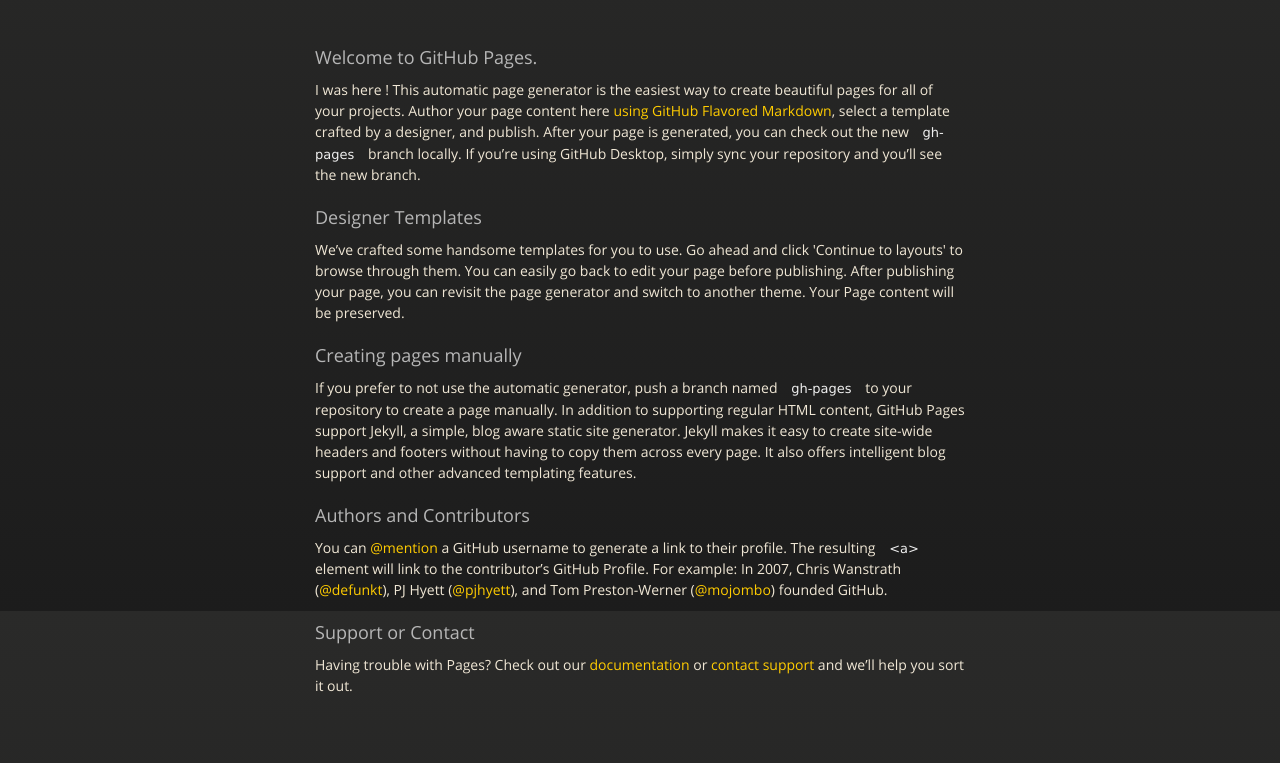
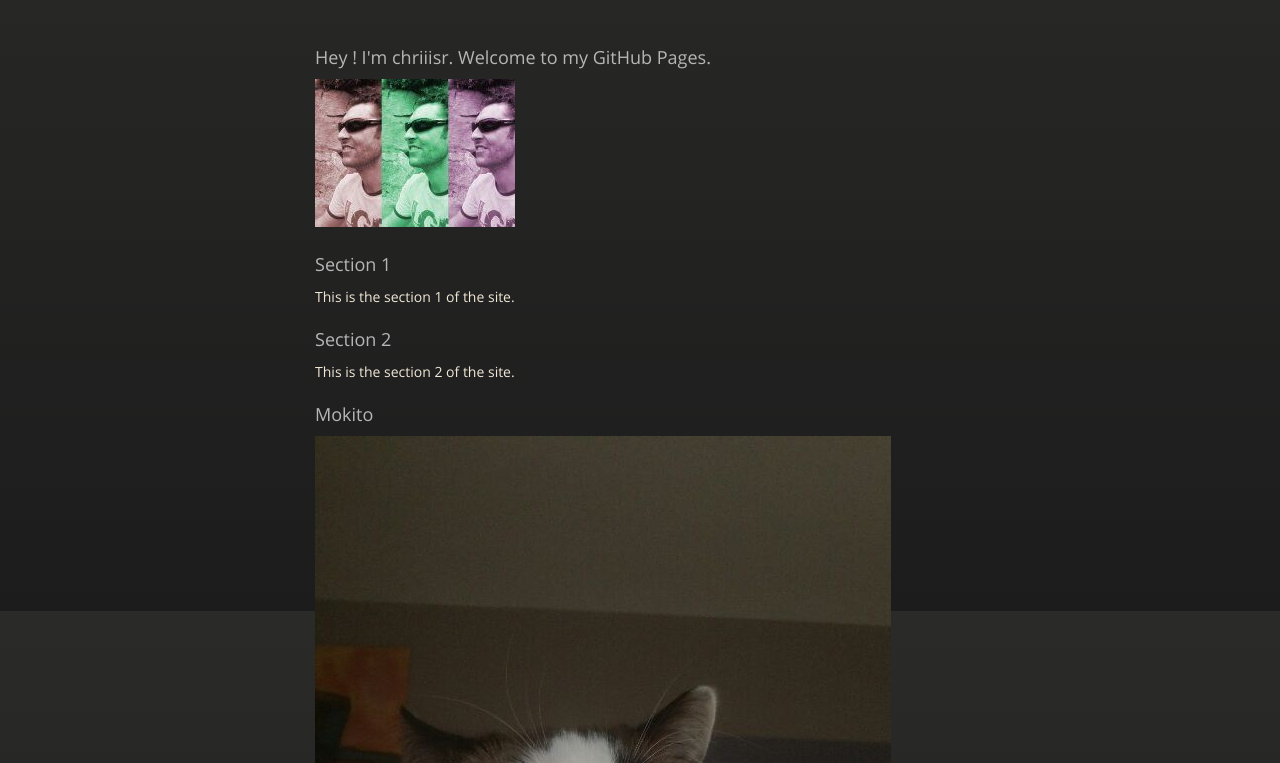
Before and after one commit to chriiisr/mysite, a plain HTML site: page index.html in a window 1280 px wide. Shown: the part 189-952 px from the top of the page. Drawn offline with nearby package versions, Linux system fonts and the light colour scheme.

Commit message:
Custom homepage
Custom homepage add 2 pic

```diff
--- a/index.html
+++ b/index.html
@@ -39,29 +39,26 @@
         </div>
 
         <h3>
-<a id="welcome-to-github-pages" class="anchor" href="#welcome-to-github-pages" aria-hidden="true"><span aria-hidden="true" class="octicon octicon-link"></span></a>Welcome to GitHub Pages.</h3>
-
-<p>I was here ! This automatic page generator is the easiest way to create beautiful pages for all of your projects. Author your page content here <a href="https://guides.github.com/features/mastering-markdown/">using GitHub Flavored Markdown</a>, select a template crafted by a designer, and publish. After your page is generated, you can check out the new <code>gh-pages</code> branch locally. If you’re using GitHub Desktop, simply sync your repository and you’ll see the new branch.</p>
+<a id="welcome-to-github-pages" class="anchor" href="#welcome-to-github-pages" aria-hidden="true"><span aria-hidden="true" class="octicon octicon-link"></span></a>Hey ! I'm chriiisr. Welcome to my GitHub Pages.</h3>
+<p><img src="myimages/fbk_wall.jpg"></p>
 
 <h3>
-<a id="designer-templates" class="anchor" href="#designer-templates" aria-hidden="true"><span aria-hidden="true" class="octicon octicon-link"></span></a>Designer Templates</h3>
-
-<p>We’ve crafted some handsome templates for you to use. Go ahead and click 'Continue to layouts' to browse through them. You can easily go back to edit your page before publishing. After publishing your page, you can revisit the page generator and switch to another theme. Your Page content will be preserved.</p>
+<a id="section1" class="anchor" href="#section1" aria-hidden="true"><span aria-hidden="true" class="octicon octicon-link"></span></a>Section 1</h3>
+<p>This is the section 1 of the site.</p>
 
 <h3>
-<a id="creating-pages-manually" class="anchor" href="#creating-pages-manually" aria-hidden="true"><span aria-hidden="true" class="octicon octicon-link"></span></a>Creating pages manually</h3>
-
-<p>If you prefer to not use the automatic generator, push a branch named <code>gh-pages</code> to your repository to create a page manually. In addition to supporting regular HTML content, GitHub Pages support Jekyll, a simple, blog aware static site generator. Jekyll makes it easy to create site-wide headers and footers without having to copy them across every page. It also offers intelligent blog support and other advanced templating features.</p>
+<a id="section2" class="anchor" href="#section2" aria-hidden="true"><span aria-hidden="true" class="octicon octicon-link"></span></a>Section 2</h3>
+<p>This is the section 2 of the site.</p>
 
 <h3>
-<a id="authors-and-contributors" class="anchor" href="#authors-and-contributors" aria-hidden="true"><span aria-hidden="true" class="octicon octicon-link"></span></a>Authors and Contributors</h3>
+<a id="section3" class="anchor" href="#section3" aria-hidden="true"><span aria-hidden="true" class="octicon octicon-link"></span></a>Mokito</h3>
+<p><img src="myimages/mokito.jpg"></p>
 
+
+<!--
 <p>You can <a href="https://help.github.com/articles/basic-writing-and-formatting-syntax/#mentioning-users-and-teams" class="user-mention">@mention</a> a GitHub username to generate a link to their profile. The resulting <code>&lt;a&gt;</code> element will link to the contributor’s GitHub Profile. For example: In 2007, Chris Wanstrath (<a href="https://github.com/defunkt" class="user-mention">@defunkt</a>), PJ Hyett (<a href="https://github.com/pjhyett" class="user-mention">@pjhyett</a>), and Tom Preston-Werner (<a href="https://github.com/mojombo" class="user-mention">@mojombo</a>) founded GitHub.</p>
+!-->
 
-<h3>
-<a id="support-or-contact" class="anchor" href="#support-or-contact" aria-hidden="true"><span aria-hidden="true" class="octicon octicon-link"></span></a>Support or Contact</h3>
-
-<p>Having trouble with Pages? Check out our <a href="https://help.github.com/pages">documentation</a> or <a href="https://github.com/contact">contact support</a> and we’ll help you sort it out.</p>
       </section>
 
     </div>
```
Also changed, not shown: myimages/fbk_wall.jpg (added), myimages/mokito.jpg (added).
